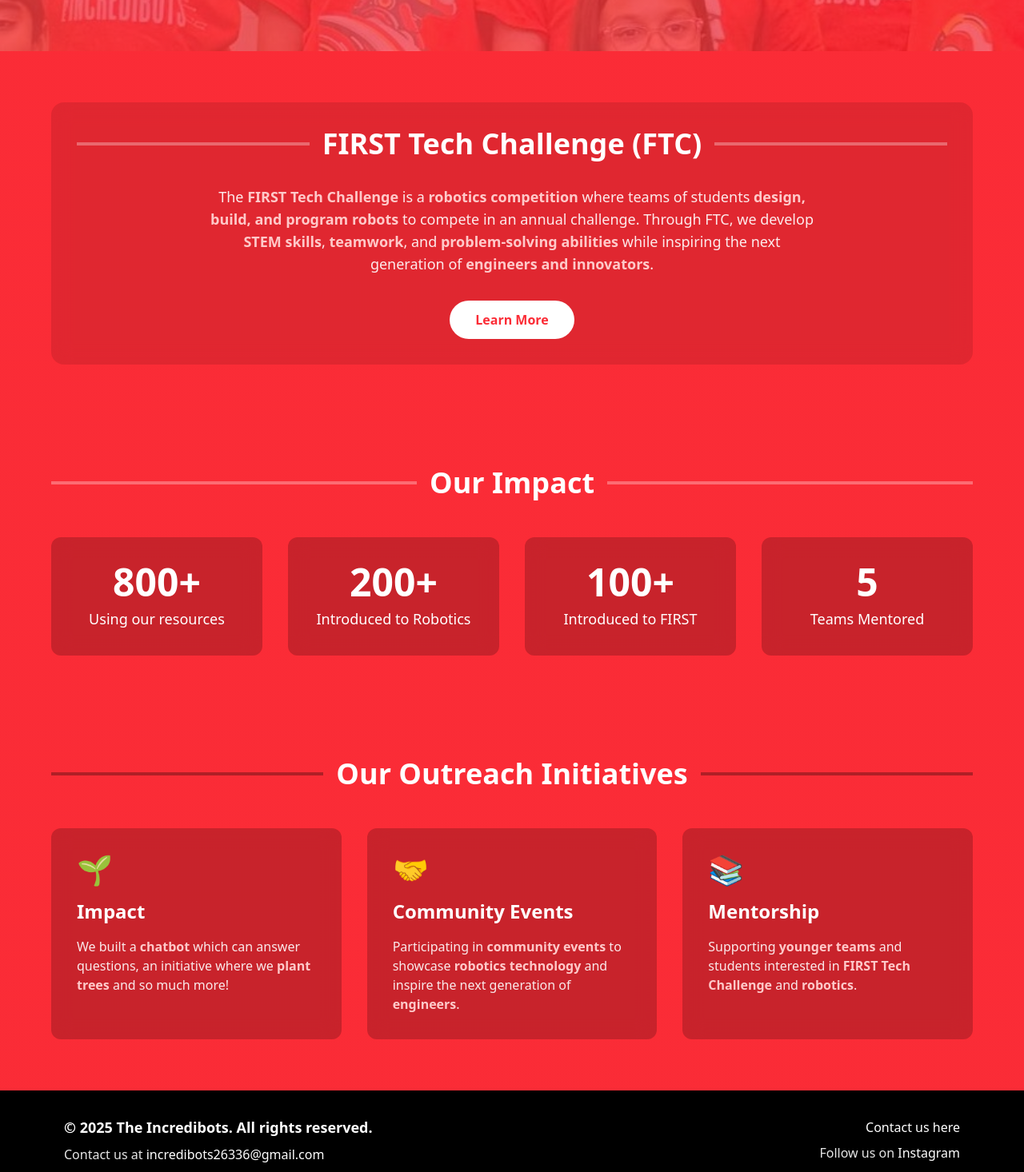
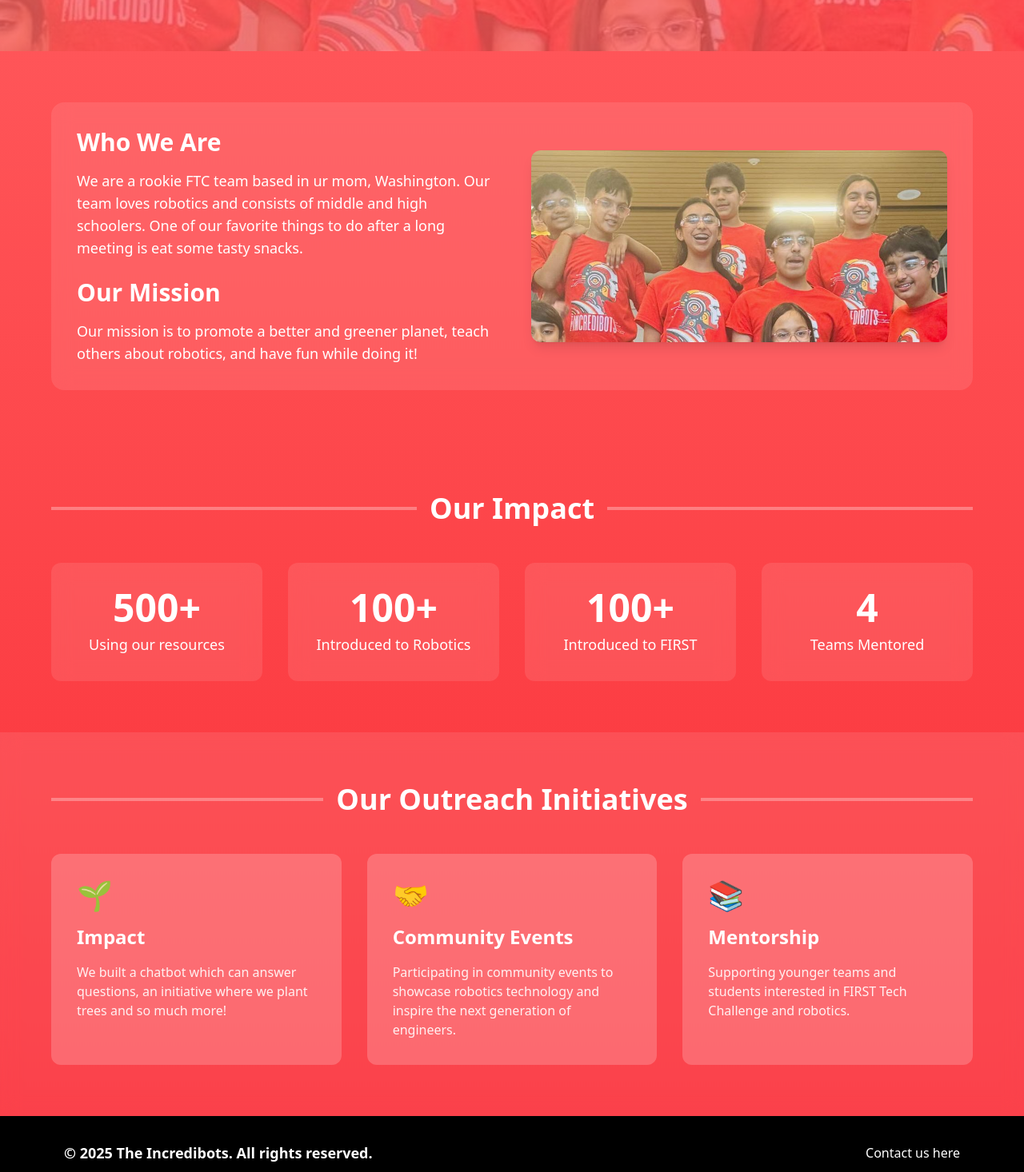
Before and after one commit to Ishany-coder/IncredibotsNewWebsite, a SvelteKit app: page / in a window 1280 px wide. Shown: the part 640-2106 px from the top of the page at 80% size. Built offline with nearby package versions, Linux system fonts and the light colour scheme.

Commit message:
removed schouting chatbot and added quote for Ishan

```diff
--- a/src/routes/+page.svelte
+++ b/src/routes/+page.svelte
@@ -1,11 +1,25 @@
 <script>
     import Navbar from '$lib/Navbar.svelte';
+    // import { onMount } from 'svelte';
+
+    // onMount(() => {
+    //     // Save current overflow setting
+    //     const original = document.body.style.overflow;
+
+    //     // Disable scrolling
+    //     document.body.style.overflow = 'hidden';
+
+    //     // Restore on destroy
+    //     return () => {
+    //         document.body.style.overflow = original;
+    //     };
+    // });
 
     const impactStats = [
-        { number: "800+", label: "Using our resources" },
-        { number: "200+", label: "Introduced to Robotics" },
+        { number: "500+", label: "Using our resources" },
+        { number: "100+", label: "Introduced to Robotics" },
         { number: "100+", label: "Introduced to FIRST" },
-        { number: "5", label: "Teams Mentored" }
+        { number: "4", label: "Teams Mentored" }
     ];
 
     const outreachInitiatives = [
@@ -32,44 +46,45 @@
 
 <Navbar />
 
-<main class="min-h-screen bg-gradient-to-b from-red-500 to-red-500">
+<main class="min-h-screen bg-gradient-to-b from-red-400 to-red-500">
     <!-- Hero Section -->
     <section class="relative min-h-[80vh] flex items-center justify-center overflow-hidden">
         <div class="absolute inset-0">
-            <img src="/Meet_1.jpg" alt="Incredibots team members in a group photo during a robotics competition" class="w-full h-full object-cover opacity-30">
+            <img src="/Meet_1.jpg" alt="Team Photo" class="w-full h-full object-cover opacity-30">
         </div>
         <div class="relative z-10 text-center text-white px-4 max-w-6xl mx-auto">
             <h1 class="text-6xl font-bold mb-6">The Incredibots</h1>
-            <p class="text-xl mb-8 max-w-3xl mx-auto">
-            <p class="text-2xl mb-4">FTC Team #26336</p>
-            <p class="text-xl mb-8 max-w-3xl mx-auto">
-                We are a <span class="font-bold text-red-200">passionate team</span> of high school students dedicated to <span class="font-bold text-red-200">robotics</span> and <span class="font-bold text-red-200">STEM education</span>. Through <span class="font-bold text-red-200">innovation</span> and <span class="font-bold text-red-200">teamwork</span>, we strive to inspire the next generation of <span class="font-bold text-red-200">engineers</span> and <span class="font-bold text-red-200">leaders</span>.
-            </p>
+            <p class="text-2xl mb-8">FTC Team #26336</p>
             <a href="/about" class="inline-block bg-white text-red-500 px-8 py-3 rounded-full font-semibold hover:bg-red-100 transition-colors duration-200">
-                Discover Our Team
+                Discover Our Story
             </a>
         </div>
     </section>
 
     <!-- Who We Are Section -->
-
-
-    <!-- FTC Section -->
     <section class="py-16 px-4">
-        <div class="max-w-6xl mx-auto bg-black/10 backdrop-blur-md rounded-2xl p-8">
-            <div class="text-center text-white">
-                <div class="flex items-center justify-center mb-8">
-                    <div class="flex-1 h-1 bg-white/30 mr-4"></div>
-                    <h2 class="text-4xl font-bold">FIRST Tech Challenge (FTC)</h2>
-                    <div class="flex-1 h-1 bg-white/30 ml-4"></div>
+        <div class="max-w-6xl mx-auto bg-white/10 backdrop-blur-md rounded-2xl p-8">
+            <div class="grid md:grid-cols-2 gap-12 items-center">
+                <div class="space-y-6 text-white">
+                    <div class="space-y-4">
+                        <h2 class="text-3xl font-bold">Who We Are</h2>
+                        <p class="text-lg">
+                            We are a rookie FTC team based in ur mom, Washington. Our team loves robotics and consists of
+                            middle and high schoolers. One of our favorite things to do after a long meeting is eat some tasty snacks.
+                        </p>
+                    </div>
+                    <div class="space-y-4">
+                        <h2 class="text-3xl font-bold">Our Mission</h2>
+                        <p class="text-lg">
+                            Our mission is to promote a better and greener planet, teach others about robotics,
+                            and have fun while doing it!
+                        </p>
+                    </div>
                 </div>
-                <p class="text-lg text-white/90 max-w-3xl mx-auto mb-8">
-                    The <span class="font-bold text-red-200">FIRST Tech Challenge</span> is a <span class="font-bold text-red-200">robotics competition</span> where teams of students <span class="font-bold text-red-200">design, build, and program robots</span> to compete in an annual challenge. Through FTC, we develop <span class="font-bold text-red-200">STEM skills</span>, <span class="font-bold text-red-200">teamwork</span>, and <span class="font-bold text-red-200">problem-solving abilities</span> while inspiring the next generation of <span class="font-bold text-red-200">engineers and innovators</span>.
-                </p>
-                <a href="https://www.firstinspires.org/" target="_blank" rel="noopener noreferrer"
-                   class="inline-block bg-white text-red-500 px-8 py-3 rounded-full font-semibold hover:bg-red-100 transition-colors duration-200">
-                    Learn More
-                </a>
+                <div class="relative group">
+                    <img src="/Meet_1.jpg" alt="The Incredibots Team Members"
+                         class="w-full rounded-xl shadow-lg transform transition-all duration-300 group-hover:scale-105">
+                </div>
             </div>
         </div>
     </section>
@@ -86,7 +101,7 @@
             </div>
             <div class="grid grid-cols-1 sm:grid-cols-2 lg:grid-cols-4 gap-8">
                 {#each impactStats as stat}
-                    <div class="bg-black/20 backdrop-blur-md rounded-xl p-8 text-center text-white transform transition-all duration-300 hover:scale-105">
+                    <div class="bg-white/10 backdrop-blur-md rounded-xl p-8 text-center text-white transform transition-all duration-300 hover:scale-105">
                         <span class="block text-5xl font-bold mb-2">{stat.number}</span>
                         <span class="text-lg">{stat.label}</span>
                     </div>
@@ -96,30 +111,22 @@
     </section>
 
     <!-- Outreach Initiatives Section -->
-    <section class="py-16 px-4">
+    <section class="py-16 px-4 bg-white/10 backdrop-blur-md">
         <div class="max-w-6xl mx-auto">
             <div class="text-center text-white mb-12">
                 <div class="flex items-center justify-center mb-8">
-                    <div class="flex-1 h-1 bg-black/30 mr-4"></div>
+                    <div class="flex-1 h-1 bg-white/30 mr-4"></div>
                     <h2 class="text-4xl font-bold">Our Outreach Initiatives</h2>
-                    <div class="flex-1 h-1 bg-black/30 ml-4"></div>
+                    <div class="flex-1 h-1 bg-white/30 ml-4"></div>
                 </div>
             </div>
             <div class="grid grid-cols-1 md:grid-cols-3 gap-8">
                 {#each outreachInitiatives as initiative}
                     <a href={initiative.link} class="block">
-                        <div class="bg-black/20 backdrop-blur-md rounded-xl p-8 h-full transform transition-all duration-300 hover:scale-105 text-white">
+                        <div class="bg-white/20 rounded-xl p-8 h-full transform transition-all duration-300 hover:scale-105 text-white">
                             <div class="text-4xl mb-4">{initiative.icon}</div>
                             <h3 class="text-2xl font-bold mb-4">{initiative.title}</h3>
-                            <p class="text-white/90">
-                                {#if initiative.title === "Impact"}
-                                    We built a <span class="font-bold text-red-200">chatbot</span> which can answer questions, an initiative where we <span class="font-bold text-red-200">plant trees</span> and so much more!
-                                {:else if initiative.title === "Community Events"}
-                                    Participating in <span class="font-bold text-red-200">community events</span> to showcase <span class="font-bold text-red-200">robotics technology</span> and inspire the next generation of <span class="font-bold text-red-200">engineers</span>.
-                                {:else}
-                                    Supporting <span class="font-bold text-red-200">younger teams</span> and students interested in <span class="font-bold text-red-200">FIRST Tech Challenge</span> and <span class="font-bold text-red-200">robotics</span>.
-                                {/if}
-                            </p>
+                            <p class="text-white/90">{initiative.description}</p>
                         </div>
                     </a>
                 {/each}
--- a/src/routes/about/+page.svelte
+++ b/src/routes/about/+page.svelte
@@ -2,7 +2,7 @@
 	import Navbar from "$lib/Navbar.svelte";
 
 	const teamMembers = [
-		{ name: 'Ishan', role: 'Programming Co-Lead, Outreach Co-Lead', image: '/Ishan.jpg', rookieYear: '2023-24 FLL Masterpiece', description: 'When in doubt, let Hridu cook'},
+		{ name: 'Ishan', role: 'Programming Co-Lead, Outreach Co-Lead', image: '/Ishan.jpg', rookieYear: '2023-24 FLL Masterpiece', description: 'People say nothing is impossible to do but I do nothing every day -Winnie the Pooh'},
 		{ name: 'Ishika', role: 'Outreach Co-Lead, Build Team', image: '/Ishika.png', rookieYear: '2023-24 FLL Masterpiece', description: 'figure out something to put here that is not personal info'},
 		{ name: 'Rishi', role: 'Programming Co-Lead, Build Team, Design Team', image: '/Rishi.png' , rookieYear: '2023-24 FLL Masterpiece', description: 'When in doubt, ChatGPT it out'},
 		{ name: 'Hridhaan', role: 'Build Team, Outreach Team', image: '/Hridhaan.png', rookieYear: '2023-24 FLL Masterpiece', description: 'random kid from fortnite'},
--- a/src/routes/outreach/+page.svelte
+++ b/src/routes/outreach/+page.svelte
@@ -2,12 +2,61 @@
     import Navbar from '$lib/Navbar.svelte';
 
     const outreachProjects = [
-        { title: "Seaforest Initiative", icon: "🌱", description: "Working with local communities to plant trees and promote environmental sustainability.", tag: "Environment", link: "/outreach/Seaforest", tagColor: "bg-green-400", hoverColor: "green-500" },
-        //{ title: "AI Scouting Chatbot", icon: "🤖", description: "Created an innovative chatbot to help teams with robotics questions and competition preparation.", tag: "Technology", link: "/outreach/scoutingChatbot", tagColor: "bg-blue-400", hoverColor: "blue-500" },
-        { title: "Arduino Education", icon: "📚", description: "Teaching younger kids the basics of Arduino and interacting with hardware. Click here to watch our comprehensive video series!", tag: "Technology", link: "https://theincredibots.trainercentralsite.com/course/introduction-to-arduino-build-your-first-automated-devices#/home", tagColor: "bg-blue-400", hoverColor: "blue-500" },
-        { title: "Community Events", icon: "🤝", description: "Participating in community events to showcase robotics, technology, and inspire the next generation of engineers.", tag: "Community", link: "/outreach/community-events", tagColor: "bg-purple-400", hoverColor: "purple-500" },
-        { title: "FLL Mentorship", icon: "👥", description: "Supporting and guiding younger FIRST LEGO League teams in their robotics journey.", tag: "Community", link: "/outreach/mentorship", tagColor: "bg-purple-400", hoverColor: "purple-500" },
-        { title: "Sonic Dunk!", icon: "🏀", description: "Our 2023-24 FLL innovation project dedicated to making basketball accessible to visually impaired athletes.", tag: "Community", link: "https://nettle-tin-b81.notion.site/Sonic-Dunk-1c5ecd35b1c8417c94f096eab2dd1c58", tagColor: "bg-purple-400", hoverColor: "purple-500" }
+        {
+            title: "Seaforest Initiative",
+            icon: "🌱",
+            description: "Working with local communities to plant trees and promote environmental sustainability.",
+            tag: "Environment",
+            link: "/outreach/Seaforest",
+            tagColor: "bg-green-400",
+            hoverColor: "green-500",
+        },
+        //remove scouting chatbot until bugs fixed
+        // {
+        //     title: "AI Scouting Chatbot",
+        //     icon: "🤖",
+        //     description: "Created an innovative chatbot to help teams with robotics questions and competition preparation.",
+        //     tag: "Technology",
+        //     link: "/outreach/scoutingChatbot",
+        //     tagColor: "bg-blue-400",
+        //     hoverColor: "blue-500",
+        // },
+        {
+            title: "Arduino Education",
+            icon: "📚",
+            description: "Teaching younger kids the basics of Arduino and interacting with hardware. Click here to watch our comprehensive video series!",
+            tag: "Technology",
+            link: "https://theincredibots.trainercentralsite.com/course/introduction-to-arduino-build-your-first-automated-devices#/home",
+            tagColor: "bg-blue-400",
+            hoverColor: "blue-500",
+        },
+        {
+            title: "Community Events",
+            icon: "🤝",
+            description: "Participating in community events to showcase robotics, technology, and inspire the next generation of engineers.",
+            tag: "Community",
+            link: "/outreach/community-events",
+            tagColor: "bg-purple-400",
+            hoverColor: "purple-500",
+        },
+        {
+            title: "FLL Mentorship",
+            icon: "👥",
+            description: "Supporting and guiding younger FIRST LEGO League teams in their robotics journey.",
+            tag: "Community",
+            link: "/outreach/mentorship",
+            tagColor: "bg-purple-400",
+            hoverColor: "purple-500",
+        },
+        {
+            title: "Sonic Dunk!",
+            icon: "🏀",
+            description: "Our 2023-24 FLL innovation project dedicated to making basketball accessible to visually impaired athletes.",
+            tag: "Community",
+            link: "https://nettle-tin-b81.notion.site/Sonic-Dunk-1c5ecd35b1c8417c94f096eab2dd1c58",
+            tagColor: "bg-purple-400",
+            hoverColor: "purple-500",
+        }
     ];
 </script>
 
@@ -16,31 +65,31 @@
 <main class="min-h-screen bg-gradient-to-br from-red-400 to-red-600 pt-16">
 
     <!-- Hero Section -->
-    <section class="relative h-[60vh] flex items-center justify-center overflow-hidden transform -mt-10 bg-black/50 rounded-lg shadow-lg">
-        <div class="absolute inset-0">
-            <img src="/outreach.png" alt="Outreach Banner" class="w-full h-full object-cover opacity-40" />
+    <section class="relative h-[60vh] flex items-center justify-center overflow-hidden skew-y-[-3deg] transform -mt-10 bg-black/40">
+        <div class="absolute inset-0 -skew-y-[3deg]">
+            <img src="/outreach.png " alt="Outreach Banner" class="w-full h-full object-cover opacity-30" />
         </div>
-        <div class="relative z-10 text-center text-white px-4 py-8">
+        <div class="relative z-10 text-center text-white px-4 -skew-y-[3deg]">
             <span class="inline-block bg-purple-600 px-4 py-1 rounded-full text-sm mb-4">Making a Difference</span>
-            <h1 class="text-5xl font-extrabold mb-4 text-transparent bg-clip-text bg-gradient-to-r from-blue-300 to-purple-300">
-                <span class="font-bold text-red-200">Outreach Programs</span>
+            <h1 class="text-6xl font-bold mb-4 text-transparent bg-clip-text bg-gradient-to-r from-blue-300 to-purple-300">
+                Our Outreach Programs
             </h1>
-            <p class="text-lg max-w-3xl mx-auto text-gray-200">
-                Discover how we're impacting our <span class="font-bold text-red-200">community</span> through <span class="font-bold text-red-200">technology</span> and <span class="font-bold text-red-200">innovation</span>.
+            <p class="text-xl max-w-2xl mx-auto text-gray-200">
+                Discover how we're impacting our community through technology and innovation.
             </p>
         </div>
     </section>
 
     <!-- Outreach Cards -->
-    <div class="max-w-7xl mx-auto px-6 py-16">
+    <div class="max-w-7xl mx-auto px-4 py-16">
         <div class="grid md:grid-cols-2 lg:grid-cols-3 gap-8">
             {#each outreachProjects as category}
                 <a href={category.link} class="block group">
-                    <div class="relative bg-black/20 backdrop-blur-lg rounded-3xl overflow-hidden h-full border border-white/20 hover:border-purple-500 transition-all duration-300 transform hover:scale-105 shadow-lg">
+                    <div class="relative bg-black/30 backdrop-blur-lg rounded-2xl overflow-hidden h-full border border-white/10 hover:border-purple-400 transition-all duration-300">
 
                         <!-- Tag -->
                         <div class="absolute top-4 right-4 z-20">
-                            <span class="{category.tagColor} text-white px-3 py-1 rounded-full text-sm font-semibold">
+                            <span class="{category.tagColor} text-white px-3 py-1 rounded-full text-sm">
                                 {category.tag}
                             </span>
                         </div>
@@ -48,29 +97,17 @@
                         <!-- Content -->
                         <div class="p-8 h-full flex flex-col">
                             <div class="text-4xl mb-4">{category.icon}</div>
-                            <h2 class="text-3xl font-semibold mb-4 text-white group-hover:text-purple-300 transition-colors">
+                            <h2 class="text-3xl font-bold mb-4 text-white group-hover:text-purple-300 transition-colors">
                                 {category.title}
                             </h2>
                             <p class="text-gray-300 mb-6 flex-grow">
-                                {#if category.title === "Seaforest Initiative"}
-                                    Working with <span class="font-bold text-red-200">local communities</span> to <span class="font-bold text-red-200">plant trees</span> and promote <span class="font-bold text-red-200">environmental sustainability</span>.
-                                {:else if category.title === "AI Scouting Chatbot"}
-                                    Created an <span class="font-bold text-red-200">innovative chatbot</span> to help teams with <span class="font-bold text-red-200">robotics questions</span> and <span class="font-bold text-red-200">competition preparation</span>.
-                                {:else if category.title === "Arduino Education"}
-                                    Teaching <span class="font-bold text-red-200">younger kids</span> the basics of <span class="font-bold text-red-200">Arduino</span> and interacting with <span class="font-bold text-red-200">hardware</span>. Click here to watch our <span class="font-bold text-red-200">comprehensive video series</span>!
-                                {:else if category.title === "Community Events"}
-                                    Participating in <span class="font-bold text-red-200">community events</span> to showcase <span class="font-bold text-red-200">robotics</span>, <span class="font-bold text-red-200">technology</span>, and inspire the next generation of <span class="font-bold text-red-200">engineers</span>.
-                                {:else if category.title === "FLL Mentorship"}
-                                    Supporting and guiding <span class="font-bold text-red-200">younger FIRST LEGO League teams</span> in their <span class="font-bold text-red-200">robotics journey</span>.
-                                {:else}
-                                    Our <span class="font-bold text-red-200">2023-24 FLL innovation project</span> dedicated to making <span class="font-bold text-red-200">basketball accessible</span> to <span class="font-bold text-red-200">visually impaired athletes</span>.
-                                {/if}
+                                {category.description}
                             </p>
 
                             <!-- Call to Action -->
                             <div class="mt-6 flex items-center text-purple-300 group-hover:text-purple-400 transition-colors">
                                 <span class="mr-2">Click to discover more</span>
-                                <svg class="w-5 h-5 transform group-hover:translate-x-1 transition-transform" fill="none" stroke="currentColor" viewBox="0 0 24 24">
+                                <svg class="w-4 h-4 transform group-hover:translate-x-1 transition-transform" fill="none" stroke="currentColor" viewBox="0 0 24 24">
                                     <path stroke-linecap="round" stroke-linejoin="round" stroke-width="2" d="M9 5l7 7-7 7" />
                                 </svg>
                             </div>
```
